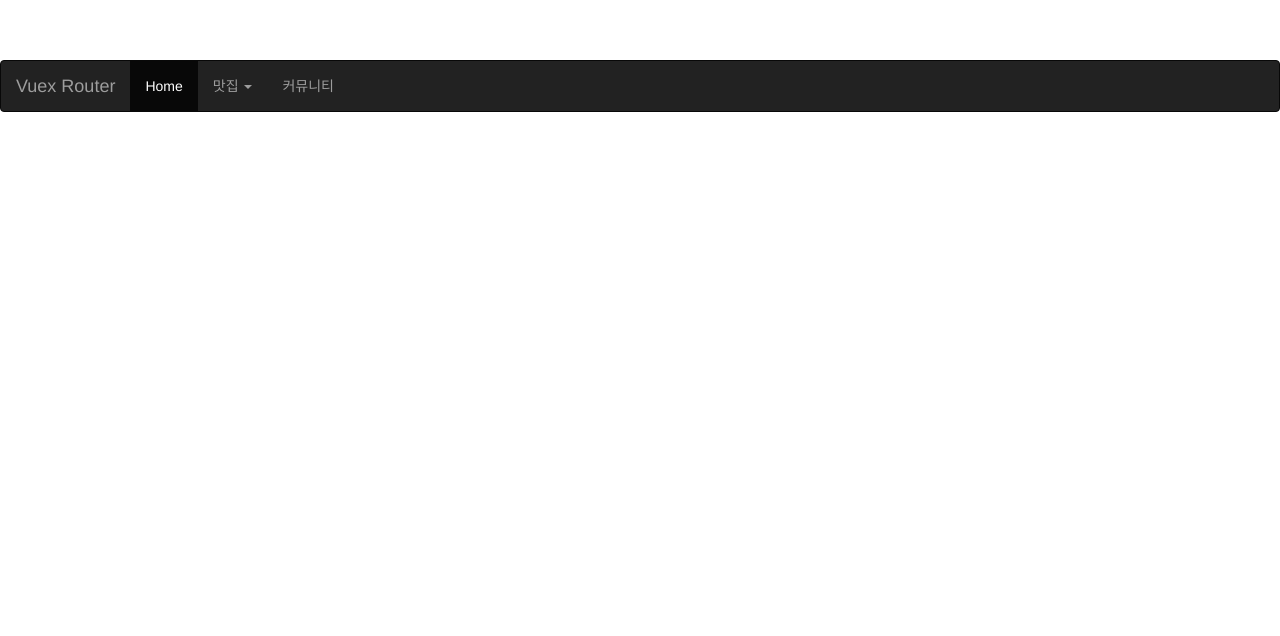
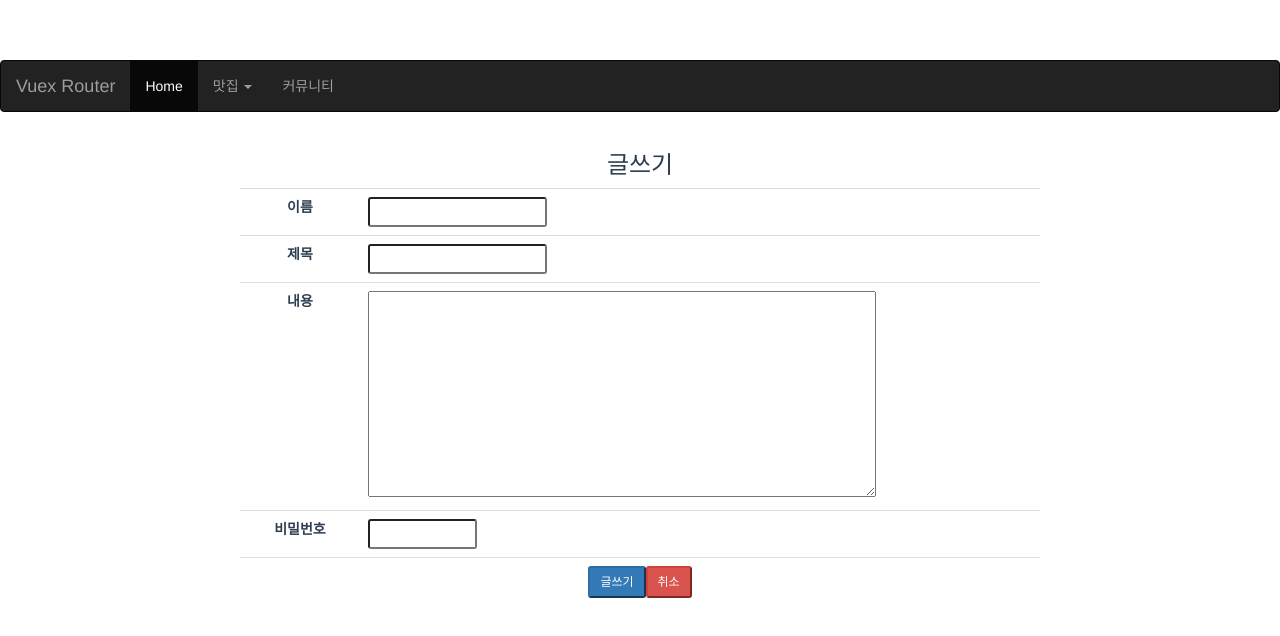
Before and after one commit to tkman904/food_recipe_project, a Vue app: page /board/insert in a window 1280 px wide. Shown: the top 636 px of the page. Built offline with nearby package versions, Linux system fonts and the light colour scheme.

Commit message:
뷰_3일차 (97일차)

```diff
--- a/src/router/index.js
+++ b/src/router/index.js
@@ -4,6 +4,8 @@ import FoodDetailView from "@/views/food/FoodDetailView.vue";
 import FoodFindView from "@/views/food/FoodFindView.vue";
 import BoardListView from "@/views/board/BoardListView.vue";
 import BoardDetailView from "@/views/board/BoardDetailView.vue";
+import BoardInsertView from "@/views/board/BoardInsertView.vue";
+import BoardUpdateView from "@/views/board/BoardUpdateView.vue";
 
 const routes = [
     {
@@ -30,6 +32,16 @@ const routes = [
         path: "/board/detail/:no",
         name: "board_detail",
         component: BoardDetailView
+    },
+    {
+        path: "/board/insert",
+        name: "board_insert",
+        component: BoardInsertView
+    },
+    {
+        path: "/board/update/:no",
+        name: "board_update",
+        component: BoardUpdateView
     }
 ]
 
--- a/src/stores/board.js
+++ b/src/stores/board.js
@@ -7,7 +7,8 @@ export default {
     // 저장하는 데이터 설정
     state: {
         board_list: {},
-        board_detail: {}
+        board_detail: {},
+        msg: "no"
     },
     // 서버에서 들어오는 데이터를 state에 저장하는 역할
     // mutation을 이용해서 state로 전송이 되면 => <template>에 있는 HTML에 바로 반영</template>
@@ -49,7 +50,27 @@ export default {
             })
             console.log(data)
             commit('SET_BOARD_DETAIL', data)
+        },
+        // 글쓰기
+        async boardInsert({dispatch}, board) {
+            await axios.post("http://localhost/board/insert_vue/", board)
+            dispatch("boardListData", 1)
+        },
+        // 수정하기
+        async boardUpdate({dispatch}, board) {
+            await axios.post("http://localhost/board/update_vue/", board)
+            dispatch("boardDetailData", board.no)
         }
-        // 글쓰기
     }
+    /*
+        데이터 갱신 => commit : forward
+        데이터 갱신이 없는 경우 => dispatch : sendRedirect
+
+        commit : 데이터 읽기
+                1. 목록 2. 상세보기 3. 수정 데이터
+                => forward
+        dispatch : 데이터 처리
+                1. 글쓰기 2. 수정 3. 삭제
+                => redirect
+     */
 }
--- a/src/views/board/BoardDetailView.vue
+++ b/src/views/board/BoardDetailView.vue
@@ -28,8 +28,8 @@
                     </tr>
                     <tr>
                         <td colspan="4" class="text-right">
-                            <a href="#" class="btn btn-xs btn-info">수정</a>
-                            <a href="#" class="btn btn-xs btn-warning">삭제</a>
+                            <button class="btn btn-xs btn-info" @click="goUpdate()">수정</button>
+                            <button class="btn btn-xs btn-warning" @click="goDelete()">삭제</button>
                             <button type="button" class="btn btn-xs btn-success" @click="goList()">목록</button>
                         </td>
                     </tr>
@@ -54,6 +54,10 @@
     const goList = () => {
         router.push("/board/list")
     }
+    // PathValiable
+    const goUpdate = () => {
+        router.push(`/board/update/${route.params.no}`)
+    }
     /*
         {
             path: "/board/detail/:no",
--- /dev/null
+++ b/src/views/board/BoardInsertView.vue
@@ -0,0 +1,87 @@
+<template>
+    <div class="container">
+        <div class="row">
+            <h3 class="text-center">글쓰기</h3>
+            <table class="table">
+                <tbody>
+                    <tr>
+                        <th width="15%" class="text-center">이름</th>
+                        <td width="85%" class="text-left">
+                            <input type="text" size="20" class="input-sm" ref="uname">
+                        </td>
+                    </tr>
+                    <tr>
+                        <th width="15%" class="text-center">제목</th>
+                        <td width="85%" class="text-left">
+                            <input type="text" size="20" class="input-sm" ref="subject">
+                        </td>
+                    </tr>
+                    <tr>
+                        <th width="15%" class="text-center">내용</th>
+                        <td width="85%" class="text-left">
+                            <textarea rows="10" cols="60" ref="content"></textarea>
+                        </td>
+                    </tr>
+                    <tr>
+                        <th width="15%" class="text-center">비밀번호</th>
+                        <td width="85%" class="text-left">
+                            <input type="password" size="10" class="input-sm" ref="pwd">
+                        </td>
+                    </tr>
+                    <tr>
+                        <td colspan="2" class="text-center">
+                            <button type="button" class="btn-sm btn-primary" @click="submit()">글쓰기</button>
+                            <button type="button" class="btn-sm btn-danger"
+                                onclick="javascript:history.back()">취소</button>
+                        </td>
+                    </tr>
+                </tbody>
+            </table>
+        </div>
+    </div>
+</template>
+<script setup>
+    import { ref } from "vue";
+    import { useStore } from "vuex";
+    import { useRouter } from "vue-router";
+
+    const store = useStore()
+    const router = useRouter()
+
+    const uname = ref(null)
+    const subject = ref(null)
+    const content = ref(null)
+    const pwd = ref(null)
+
+    const submit = async()=> {
+        if(uname.value.value === "") {
+            uname.value.focus()
+            return
+        }
+        if(subject.value.value === "") {
+            subject.value.focus()
+            return
+        }
+        if(content.value.value === "") {
+            content.value.focus()
+            return
+        }
+        if(pwd.value.value === "") {
+            pwd.value.focus()
+            return
+        }
+        await store.dispatch('boards/boardInsert', {
+            name: uname.value.value,
+            subject: subject.value.value,
+            content: content.value.value,
+            pwd: pwd.value.value
+        })
+        router.push("/board/list")
+    }
+</script>
+<style scoped>
+    .row {
+        margin: 0px auto;
+        width: 800px;
+    }
+</style>
--- a/src/views/board/BoardListView.vue
+++ b/src/views/board/BoardListView.vue
@@ -6,7 +6,7 @@
                 <tbody>
                     <tr>
                         <td class="text-left">
-                            <a href="/board/insert" class="btn btn-xs btn-warning">새 글</a>
+                            <router-link to="/board/insert" class="btn btn-xs btn-warning">새 글</router-link>
                         </td>
                     </tr>
                 </tbody>
--- /dev/null
+++ b/src/views/board/BoardUpdateView.vue
@@ -0,0 +1,96 @@
+<template>
+    <div class="container">
+        <div class="row">
+            <h3 class="text-center">수정</h3>
+            <table class="table">
+                <tbody>
+                    <tr>
+                        <th width="15%" class="text-center">이름</th>
+                        <td width="85%" class="text-left">
+                            <input type="text" size="20" class="input-sm" ref="uname" v-model="board.name">
+                        </td>
+                    </tr>
+                    <tr>
+                        <th width="15%" class="text-center">제목</th>
+                        <td width="85%" class="text-left">
+                            <input type="text" size="20" class="input-sm" ref="subject" v-model="board.subject">
+                        </td>
+                    </tr>
+                    <tr>
+                        <th width="15%" class="text-center">내용</th>
+                        <td width="85%" class="text-left">
+                            <textarea rows="10" cols="60" ref="content" v-model="board.content"></textarea>
+                        </td>
+                    </tr>
+                    <tr>
+                        <th width="15%" class="text-center">비밀번호</th>
+                        <td width="85%" class="text-left">
+                            <input type="password" size="10" class="input-sm" ref="pwd" v-model="board.pwd">
+                        </td>
+                    </tr>
+                    <tr>
+                        <td colspan="2" class="text-center">
+                            <button type="button" class="btn-sm btn-primary" @click="submit()">수정하기</button>
+                            <button type="button" class="btn-sm btn-danger"
+                                onclick="javascript:history.back()">취소</button>
+                        </td>
+                    </tr>
+                </tbody>
+            </table>
+        </div>
+    </div>
+</template>
+<script setup>
+    import { ref, onMounted } from "vue";
+    import { useStore } from "vuex";
+    import { useRoute, useRouter } from "vue-router";
+    // hooks => react
+    /*
+        JSP = MVC = Spring(Framework, Boot)
+        Vue2  Vuex  Pinia               | nuxtjs
+        React Redux tanStack-Query      | nextjs
+                        |
+                    NodeJS / TypeScript
+        = 증거자료
+        = 소스검증
+     */
+    const store = useStore()
+    const route = useRoute()
+    const router = useRouter()
+    const board = ref({})
+    /*
+    const isPasswordRequired = computed(()=> {
+        return board.value.pwd === 'yes'
+    })
+     */
+    // mounted
+    /*
+        let arr = [1, 2, 3, 4, 5]
+        let arr2 = [...arr, 6, 7, 8, 9]
+     */
+    onMounted(async()=> {
+        await store.dispatch("boards/boardDetailData", route.params.no)
+
+        // ... => 복제 (스코프 연산자)
+        board.value = {
+            ...store.state.boards.board_detail
+        }
+    })
+
+    const submit = async()=> {
+        await store.dispatch('boards/boardUpdate', {
+            name: board.value.name,
+            subject: board.value.subject,
+            content: board.value.content,
+            pwd: board.value.pwd,
+            no: route.params.no
+        })
+        router.push(`/board/detail/${route.params.no}`)
+    }
+</script>
+<style scoped>
+    .row {
+        margin: 0px auto;
+        width: 800px;
+    }
+</style>
```
